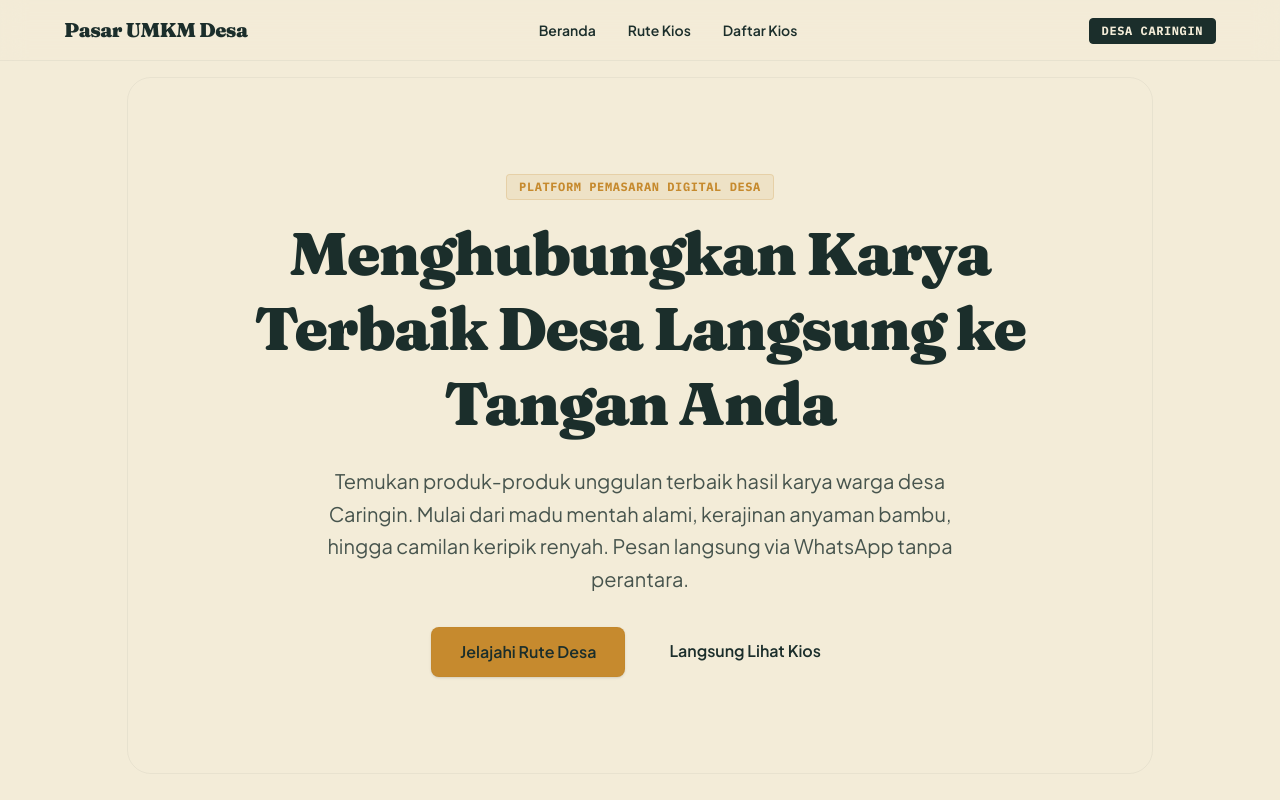
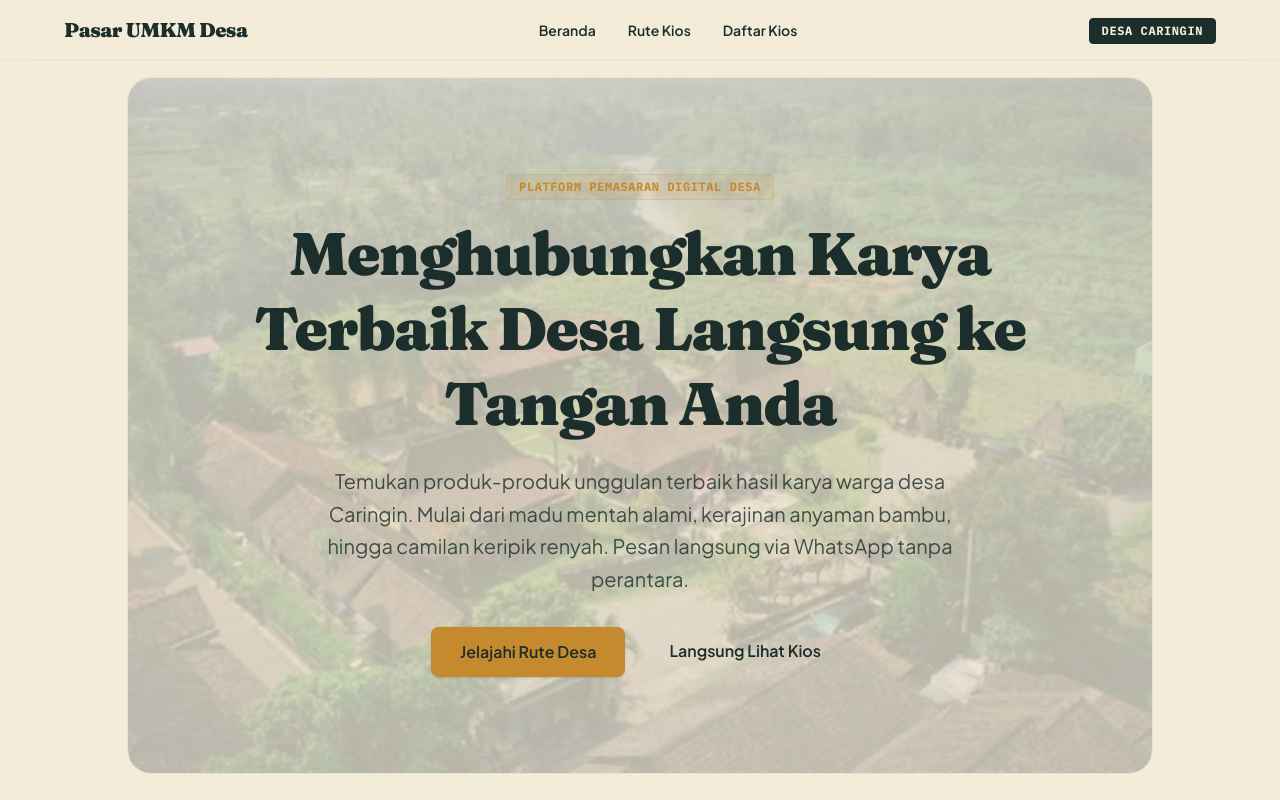
Before and after one commit to ahmadrofiussuud/umkmgo, a Next.js app: page / in a window 1280 px wide. Shown: the top 800 px of the page. Built offline with nearby package versions, Linux system fonts and the light colour scheme.

Commit message:
fix: add z-0 stacking context to hero section header container to make background image visible

```diff
--- a/app/page.tsx
+++ b/app/page.tsx
@@ -33,7 +33,7 @@ export default function Home() {
       </nav>
 
       {/* Hero Section */}
-      <header className="relative py-16 sm:py-24 px-4 sm:px-8 md:px-16 max-w-6xl mx-auto text-center flex flex-col items-center justify-center overflow-hidden rounded-2xl mt-4 border border-ink/5">
+      <header className="relative z-0 py-16 sm:py-24 px-4 sm:px-8 md:px-16 max-w-6xl mx-auto text-center flex flex-col items-center justify-center overflow-hidden rounded-2xl mt-4 border border-ink/5">
         {/* Background Color Overlay */}
         <div className="absolute inset-0 -z-30 bg-paper-light/50" />
         {/* Background Village Image Overlay */}
```
